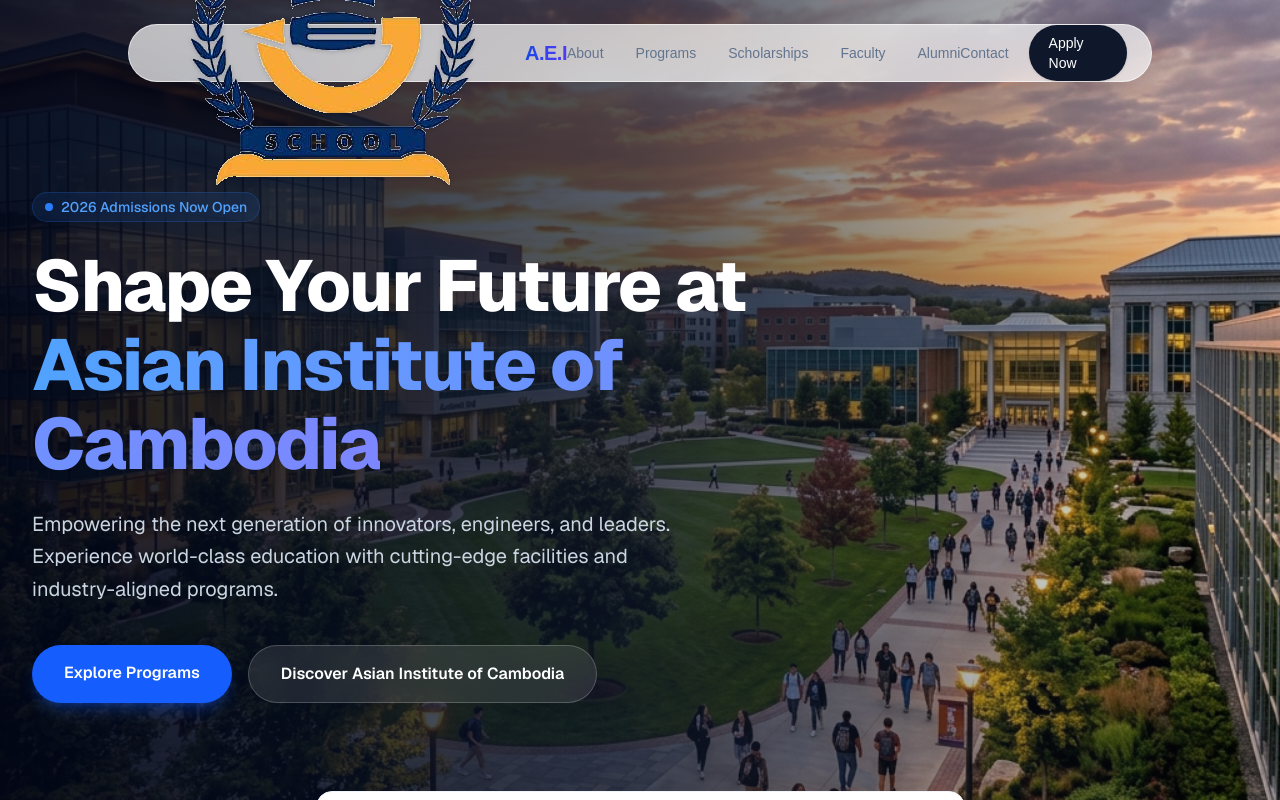
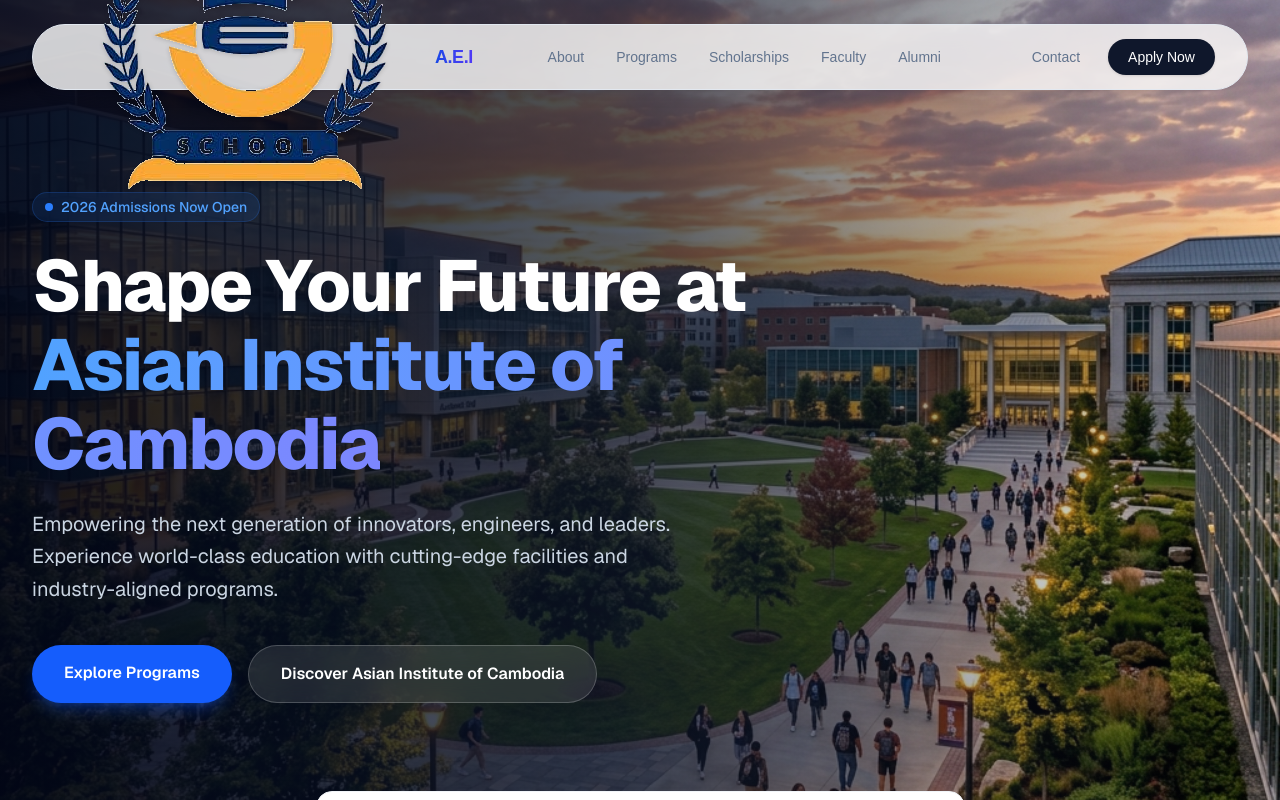
Before and after one commit to Oeun-nuphea/school-demo, a Next.js app: page / in a window 1280 px wide. Shown: the top 800 px of the page. Built offline with nearby package versions, Linux system fonts and the light colour scheme.

Commit message:
style: update Navbar visual styling, layout, and active state indicators

```diff
--- a/src/components/Navbar.tsx
+++ b/src/components/Navbar.tsx
@@ -16,46 +16,52 @@
   ];
 
   return (
-    <nav className="fixed top-6 left-1/2 -translate-x-1/2 w-[95%] max-w-5xl z-50 bg-white/70 backdrop-blur-lg border border-white/60 shadow-[0_8px_30px_rgb(0,0,0,0.04)] rounded-full transition-all duration-300">
-      <div className="px-5 sm:px-6">
-        <div className="flex justify-between items-center h-14">
+    <nav className="fixed top-6 left-1/2 -translate-x-1/2 w-[95%] max-w-7xl z-50 bg-white/80 backdrop-blur-2xl border border-slate-200 shadow-lg shadow-slate-900/5 rounded-full transition-all duration-300">
+      <div className="px-8">
+        <div className="flex justify-between items-center h-16">
 
-          {/* Logo Section */}
-          <Link href="/" className="flex-shrink-0 flex items-center gap-3 group">
-            <Image src="/logo-transparent.png" alt="Academic Excellence Logo" width={44} height={44} className="w-auto h-auto object-contain drop-shadow-sm group-hover:scale-105 transition-transform duration-300" />
-            <span className="font-extrabold text-xl tracking-tight hidden sm:block bg-clip-text text-transparent bg-gradient-to-r from-blue-700 to-indigo-600">A.E.I</span>
+          {/* Logo */}
+          <Link href="/" className="flex-shrink-0 flex items-center gap-2.5 group">
+            <Image
+              src="/logo-transparent.png"
+              alt="Academic Excellence Logo"
+              width={36}
+              height={36}
+              className="w-auto h-auto object-contain drop-shadow-sm group-hover:scale-105 transition-transform duration-300"
+            />
+            <span className="font-extrabold text-lg tracking-tight hidden sm:block bg-clip-text text-transparent bg-gradient-to-r from-blue-700 to-indigo-600">
+              A.E.I
+            </span>
           </Link>
 
-          {/* Navigation Links */}
-          <div className="hidden md:flex items-center gap-8">
-            {navLinks.map((link) => {
-              const isActive = pathname === link.href || pathname?.startsWith(link.href + '/');
+          {/* Nav Links */}
+          <div className="hidden md:flex items-center">
+            {navLinks.map((link, i) => {
+              const isActive = pathname === link.href || pathname?.startsWith(link.href + "/");
               return (
                 <Link
                   key={link.name}
                   href={link.href}
-                  className={`text-sm font-medium transition-colors relative py-1 ${
+                  className={`relative px-4 py-1.5 text-sm font-medium transition-colors rounded-full ${
                     isActive
-                      ? "text-slate-900"
-                      : "text-slate-500 hover:text-slate-900"
+                      ? "text-slate-900 bg-slate-100"
+                      : "text-slate-500 hover:text-slate-900 hover:bg-slate-50"
                   }`}
                 >
                   {link.name}
-                  {/* Subtle active indicator dot */}
-                  {isActive && (
-                    <span className="absolute -bottom-1 left-1/2 -translate-x-1/2 w-1 h-1 bg-slate-900 rounded-full" />
-                  )}
                 </Link>
               );
             })}
           </div>
 
-          {/* Action Buttons */}
-          <div className="flex items-center gap-5">
+          {/* Actions */}
+          <div className="flex items-center gap-3">
             <Link
               href="/contact"
-              className={`hidden lg:block text-sm font-medium transition-colors ${
-                pathname === '/contact' ? 'text-slate-900' : 'text-slate-500 hover:text-slate-900'
+              className={`hidden lg:block px-4 py-1.5 text-sm font-medium rounded-full transition-colors ${
+                pathname === "/contact"
+                  ? "text-slate-900 bg-slate-100"
+                  : "text-slate-500 hover:text-slate-900 hover:bg-slate-50"
               }`}
             >
               Contact
```
